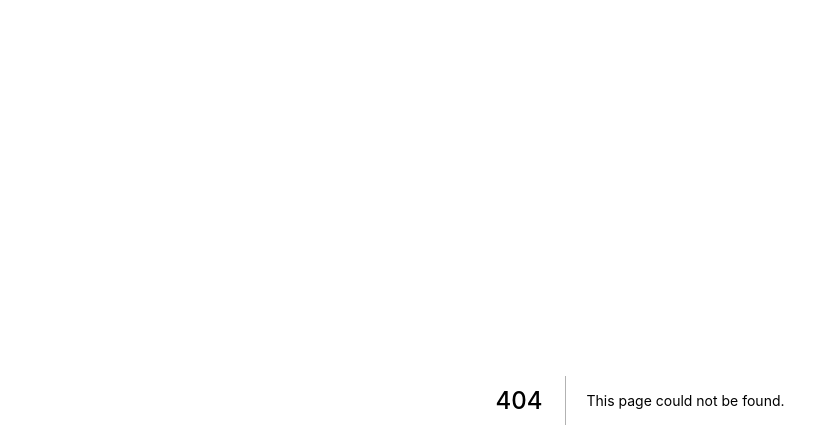
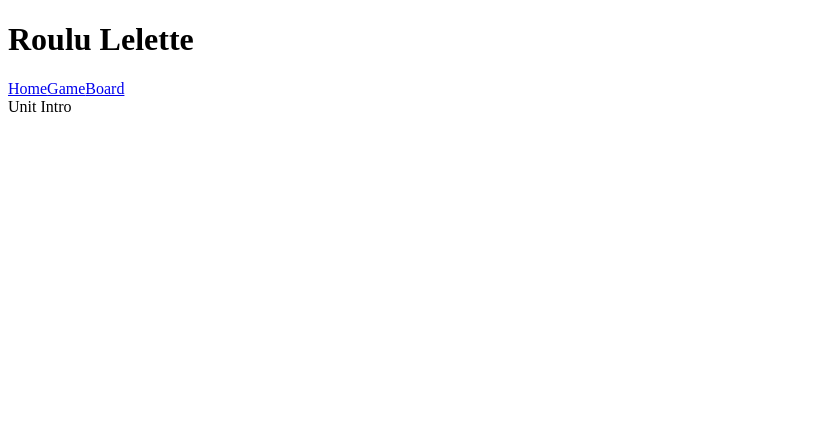
Before and after one commit to LSWXD/roulu-lelette-client, a Next.js app: page /unit in a window 1280 px wide. Before the commit this address had no page. Shown: the top 448 px of the page, without its empty margins (0-839 px from the left). Built offline with nearby package versions, Linux system fonts and the light colour scheme.

Commit message:
Create unit page

```diff
--- /dev/null
+++ b/src/pages/unit.tsx
@@ -0,0 +1,13 @@
+import type { NextPage } from 'next';
+
+import Layout from 'components/common/Layout';
+
+const Unit: NextPage = () => {
+  return (
+    <Layout>
+      Unit Intro
+    </Layout>
+  )
+}
+
+export default Unit
```
